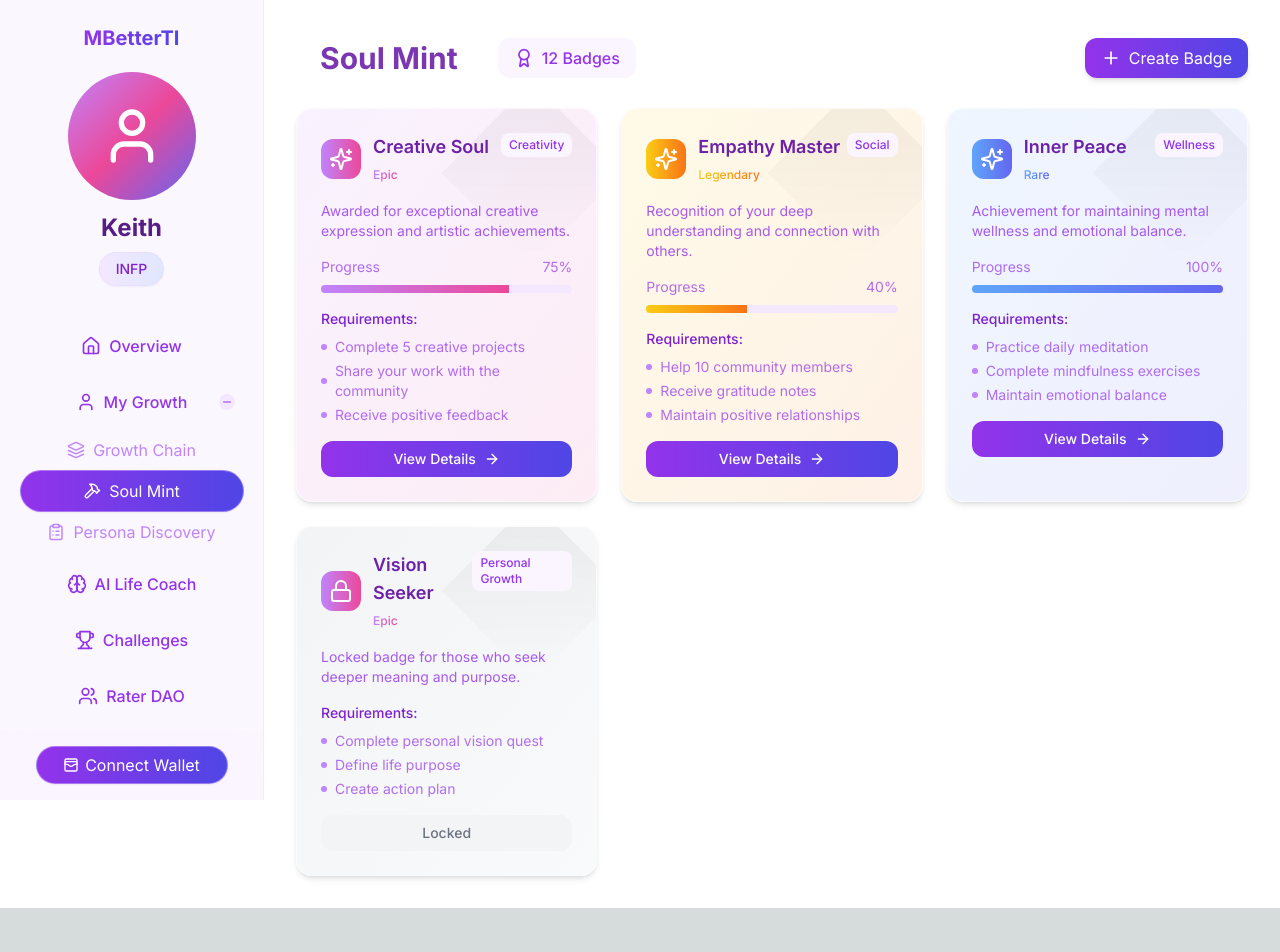
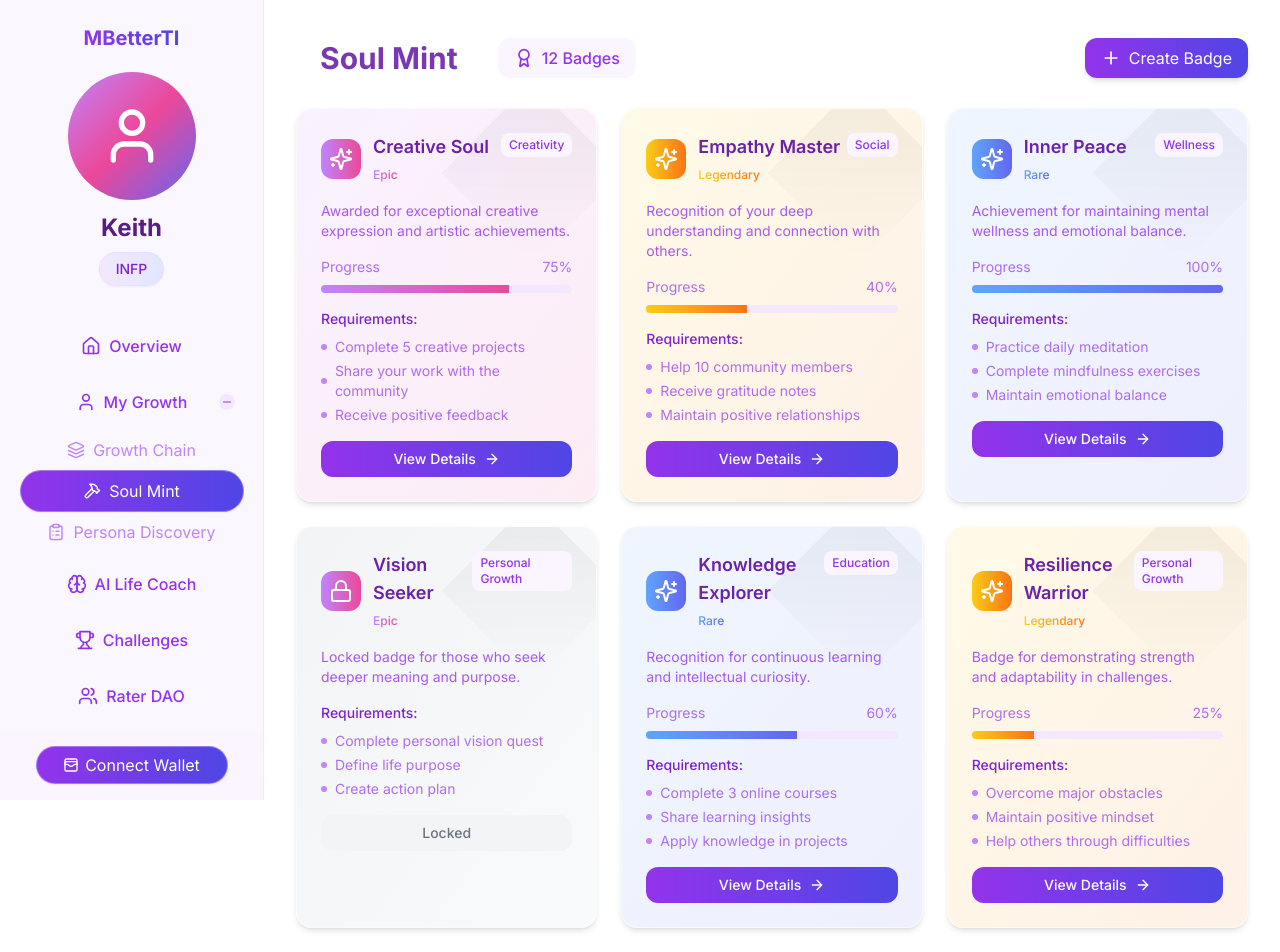
Before and after one commit to apkaisaw/MBetterTI-flow, a Next.js app: page /my-growth/soul-mint in a window 1280 px wide. Shown: the top 952 px of the page. Before the commit the page ends 908 px from the top, so only its background shows below. Built offline with nearby package versions, Linux system fonts and the light colour scheme.

Commit message:
feat: add two new badges

```diff
--- a/app/(dashboard)/my-growth/persona-discovery/page.tsx
+++ b/app/(dashboard)/my-growth/persona-discovery/page.tsx
@@ -498,9 +498,9 @@ export default function PersonaDiscovery() {
         className="relative flex justify-center items-center"
       >
         <motion.h1
-          className="text-3xl font-bold text-purple-800/90 bg-white/50 backdrop-blur-sm px-6 py-2 rounded-2xl"
+          className="text-4xl font-bold bg-clip-text text-transparent bg-gradient-to-r from-purple-600 via-purple-500 to-indigo-600 px-8 py-3 rounded-2xl shadow-lg backdrop-blur-sm border border-purple-200/30 hover:shadow-purple-300/30 transition-all duration-500"
         >
-          MBTI Test Results
+          Personality Insights
         </motion.h1>
         <motion.span
           className="absolute -top-3 -right-3 text-7xl text-purple-400/50"
--- a/app/(dashboard)/my-growth/soul-mint/page.tsx
+++ b/app/(dashboard)/my-growth/soul-mint/page.tsx
@@ -71,6 +71,34 @@ const badges: Badge[] = [
       'Complete personal vision quest',
       'Define life purpose',
       'Create action plan'
+    ]
+  },
+  {
+    id: '5',
+    title: 'Knowledge Explorer',
+    description: 'Recognition for continuous learning and intellectual curiosity.',
+    category: 'Education',
+    rarity: 'Rare',
+    progress: 60,
+    isLocked: false,
+    requirements: [
+      'Complete 3 online courses',
+      'Share learning insights',
+      'Apply knowledge in projects'
+    ]
+  },
+  {
+    id: '6',
+    title: 'Resilience Warrior',
+    description: 'Badge for demonstrating strength and adaptability in challenges.',
+    category: 'Personal Growth',
+    rarity: 'Legendary',
+    progress: 25,
+    isLocked: false,
+    requirements: [
+      'Overcome major obstacles',
+      'Maintain positive mindset',
+      'Help others through difficulties'
     ]
   }
 ];
```
